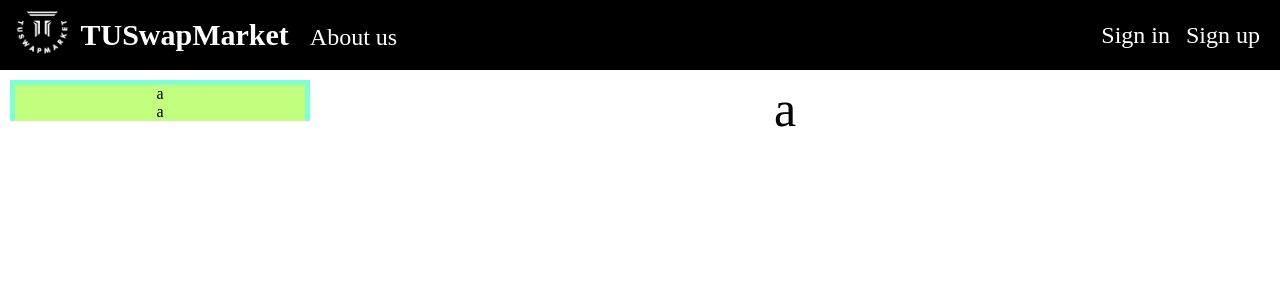
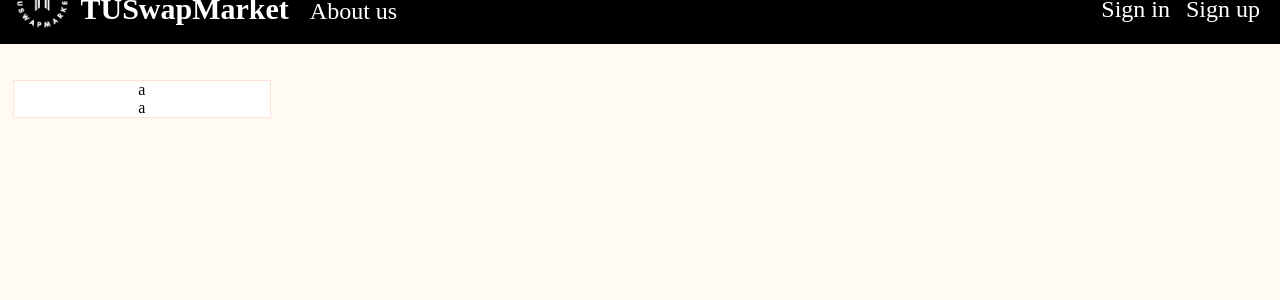
Before and after one commit to 6410685090/TUSwapMarket, a Django app: page / in a window 1280 px wide. Shown: the top 300 px of the page. Run offline with Django 4.2, Linux system fonts and the light colour scheme.

Commit message:
add homepage css

```diff
--- a/swapmarket/static/swapmarket/css/home.css
+++ b/swapmarket/static/swapmarket/css/home.css
@@ -1,6 +1,7 @@
 body{
     margin: 0px;
     padding: 0px;
+    background-color: rgb(255, 250, 244);
 }
 
 .header {
@@ -44,24 +45,27 @@
 }
 
 .main{
-    position: relative;
+    display: flex;
+    justify-content: start;
+    align-items: center;
+    height: auto;
     width: auto;
-    height: auto;
-
 }
 
+
 .side{
-    background-color: aquamarine;
+    background-color: rgb(255, 255, 255);
     position: fixed;
     top: 70px;
-    margin-left: 10px;
+    margin-left: 1%;
     margin-top: 10px;
-    width: 300px;
+    width: 20%;
     height: auto;
+    border: 1px solid rgb(255, 227, 216);
 }
 
 .inside{
-    background-color: rgb(195, 255, 127);
+    background-color: rgb(255, 255, 255);
     display: block;
     text-align: center;
     margin-left: 5px;
@@ -69,28 +73,102 @@
 
 }
 
-.fitem{
-    margin-top:5px
+.tag{
+    margin-top: 20px;
+    font-size: 30px;
+
+}
+
+.item{
+    text-align: start;
+    margin-left: 20px;
+    padding-top: 10px;
+    padding-bottom: 10px;
+    font-size:20px;
+    color: black;
+    text-decoration: none;
+    width: calc(100% - 20px);
 }
 
 .content{
-    position: absolute ;
-    width: calc(100% - 350px);
+    background-color:rgb(255, 250, 244);
     height: auto;
-    top: 80px;
-    right: 30px;
+    margin-left: 25%;
+    width: 75%;
     z-index: -1;
+    display: flex;
+    flex-direction: row;
+    flex-wrap: wrap;
+    justify-content: flex-start;
+    align-items: stretch;
+    box-sizing: border-box;
+    margin-right: 10px;
 }
 
-.sellitem{
-    text-align: center;
-    font-size: 50px;
+
+.fbitem{
+    height: 80px;
 }
 
-.wh{
-    position: fixed;
-    background-color: rgb(255, 255, 255);
+
+.boxitem{
+    background-color: white;
+    display: flex;
+    position: relative;
+    justify-content: center;
+    text-align: center;
+    padding-top: 15px;
+    height: 450px;
+    width: 32%;
+    margin-bottom: 10px;
+    margin-right: 10px;
+    box-sizing: border-box;
+    border: 1px solid rgb(255, 227, 216);
+    border-radius: 10px;
+}
+
+
+.pic {
+    max-height: 270px;
+    max-width: 480px;
     width: 100%;
-    height: 10px;
-    top: 70px;
+    height: auto;
+    vertical-align: top;
+    object-fit: contain;
 }
+
+.bcpic {
+    justify-content: center;
+    text-align: center;
+    margin-top: 10px;
+    background-color: white;
+    width: 80%;
+    max-width: 480px;
+    height: auto;
+    top: 30px;
+    left: 25%;
+}
+
+.name{
+    top: 300px;
+    position: absolute;
+    overflow:hidden;
+    font-size: 2.5vw;
+    text-align: center;
+    color: black;
+}
+
+.price{
+    position: absolute;
+    bottom: 10px;
+    right: 20px;
+    font-size: 2.5vw;
+    text-align: start;
+    color: black;
+}
+
+@media only screen and (max-width: 600px) {
+    body{
+        background-color: blueviolet;
+    }
+}
```
